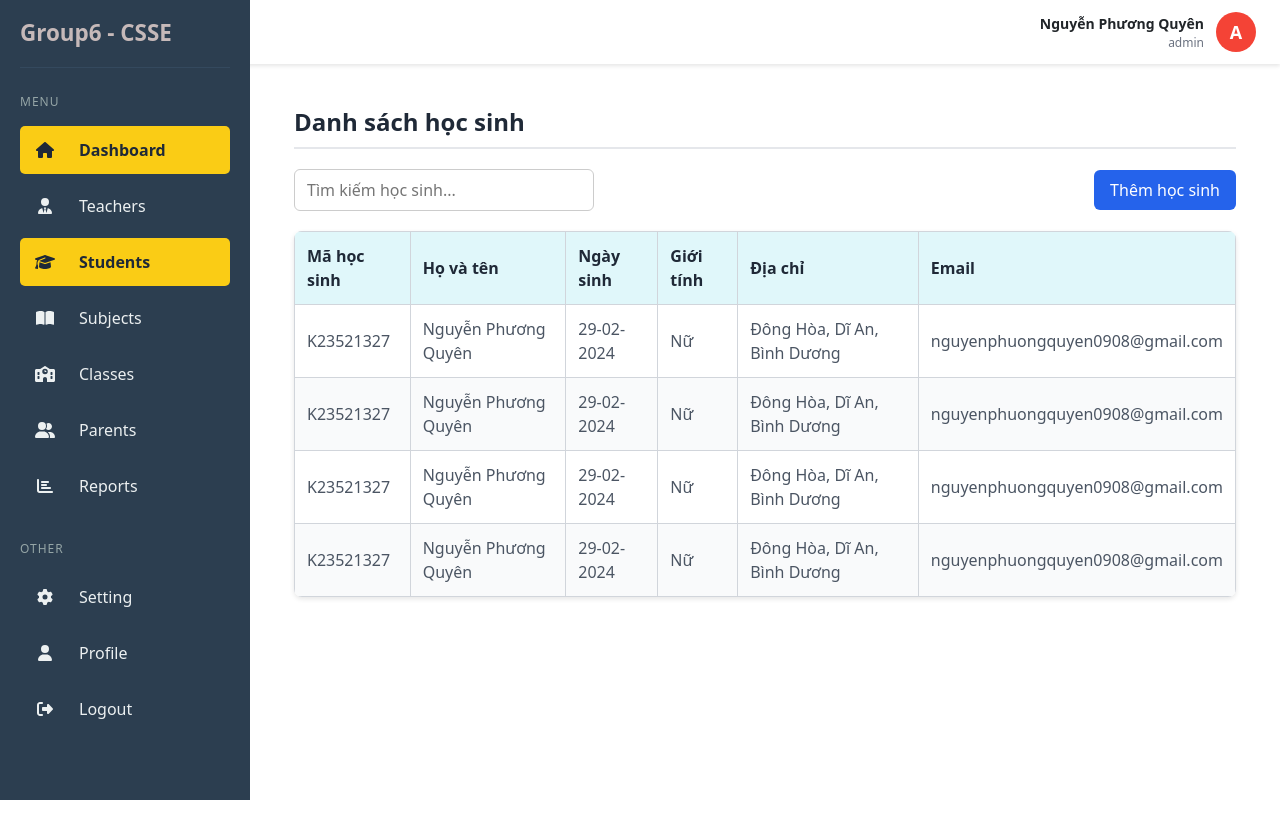
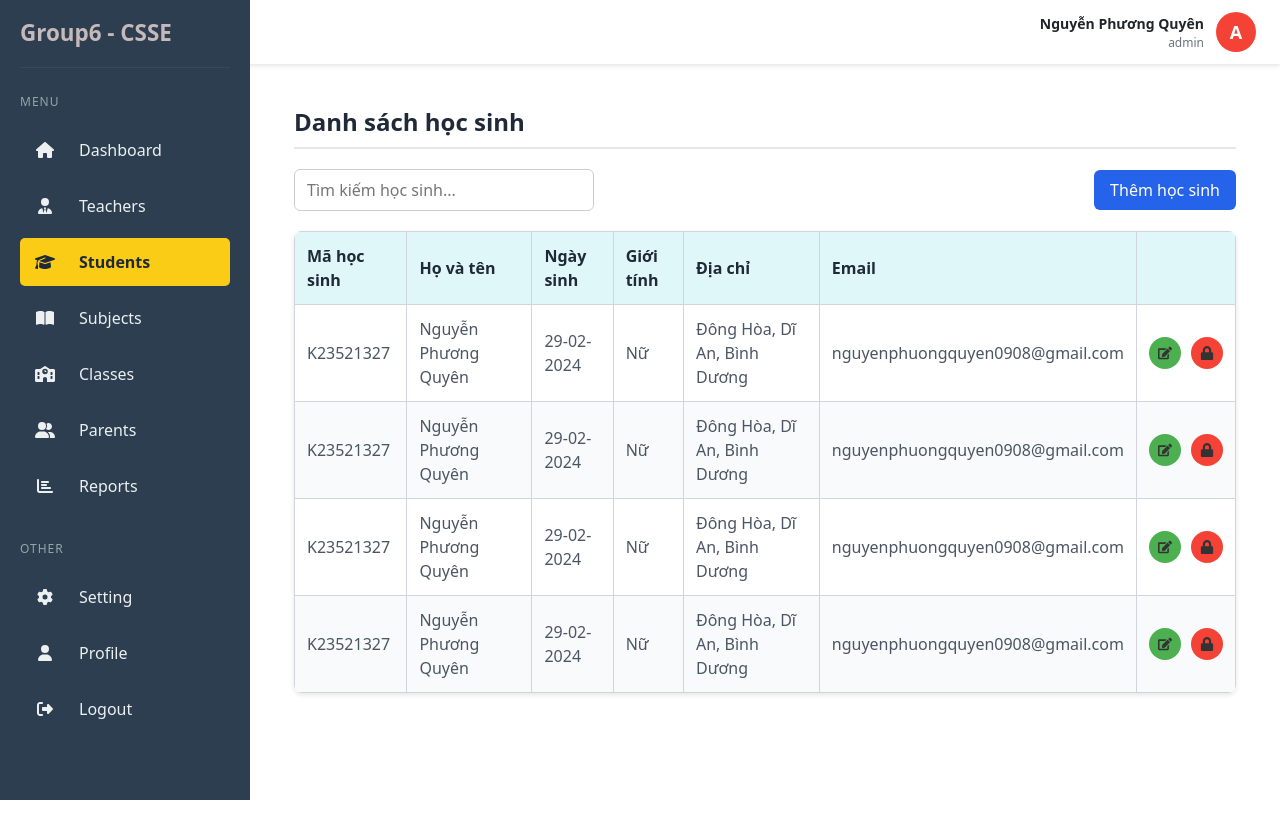
Before and after one commit to PhuongQuyen0908/Student-management-system, a React (Vite) app in the folder fe/: page /admin/students in a window 1280 px wide. Shown: the top 838 px of the page. Built offline with nearby package versions, Linux system fonts and the light colour scheme.

Commit message:
feat: create button update, lock and handle state for update student

```diff
--- a/fe/package.json
+++ b/fe/package.json
@@ -17,6 +17,7 @@
     "react": "^19.0.0",
     "react-bootstrap": "^2.10.9",
     "react-dom": "^19.0.0",
+    "react-icons": "^5.5.0",
     "react-router-dom": "^7.4.1",
     "react-toastify": "^11.0.5",
     "sass": "1.48.0"
--- a/fe/src/components/Modal/ModalUpdateStudent.jsx
+++ b/fe/src/components/Modal/ModalUpdateStudent.jsx
@@ -1,33 +1,25 @@
 import Button from 'react-bootstrap/Button';
 import Modal from 'react-bootstrap/Modal';
-import { useEffect, useState } from 'react';
 import { toast } from 'react-toastify';
+import { useState, useEffect } from 'react';
 
-//CHƯA CÓ API NÊN PHẦN NÀY CHƯA LẤY THÔNG TIN HỌC SINH ĐƯỢC
-
-const ModalUpdateStudent = (props) => {
-  const [isShowModalUpdate, setisShowModalUpdate] = useState(false);
-  const handleClose = () => setisShowModalUpdate(false);
-  const handleShow = () => setisShowModalUpdate(true);
-
+const ModalUpdateStudent = ({ show, handleClose }) => {
   const [studentName, setStudentName] = useState("");
   const [studentBirth, setStudentBirth] = useState("");
   const [studentAddress, setStudentAddress] = useState("");
   const [studentEmail, setStudentEmail] = useState("");
   const [Gender, setGender] = useState("Male");
 
-  //Phần này sẽ thêm vào trang studentList
   const defaultValidInput = {
     isValidStudentName: true,
     isValidStudentBirth: true,
     isValidStudentAddress: true,
     isValidStudentEmail: true,
-  }
+  };
+
   const [objValidInput, setObjValidInput] = useState(defaultValidInput);
 
-  //Navigate : chưa có
-
-  //check valid
+  // Validate input
   const isValidInputs = () => {
     setObjValidInput(defaultValidInput);
 
@@ -49,56 +41,56 @@ const ModalUpdateStudent = (props) => {
       return false;
     }
 
-    if (!email) {
+    if (!studentEmail) {
       toast.error("Email is required");
-      setObjValidInput({ ...defaultValidInput, isValidEmail: false });
+      setObjValidInput({ ...defaultValidInput, isValidStudentEmail: false });
       return false;
     }
 
     let re = /\S+@\S+\.\S+/;
-    if (!re.test(email)) {
-      setObjValidInput({ ...defaultValidInput, isValidPhone: false });
+    if (!re.test(studentEmail)) {
       toast.error("Please enter a valid email address");
+      setObjValidInput({ ...defaultValidInput, isValidStudentEmail: false });
       return false;
     }
+
     return true;
+  };
+
+  const confirmUpdateStudent = async () => {
+    if (isValidInputs()) {
+      // Gọi API cập nhật học sinh (sẽ thêm sau)
+      toast.success("Cập nhật học sinh thành công");
+      handleClose();
     }
+  };
 
-  const confirmAddStudent = async () => {
-    let check = isValidInputs();
-    if (check === true) {
-      //gọi api thêm học sinh
-      toast.success("Thêm học sinh thành công");
-      setisShowModalUpdate(false);
+  // (Optional) Reset form mỗi khi mở modal
+  useEffect(() => {
+    if (show) {
+      setStudentName("");
+      setStudentBirth("");
+      setStudentAddress("");
+      setStudentEmail("");
+      setGender("Male");
+      setObjValidInput(defaultValidInput);
     }
-  }
-
-
-  useEffect(() => {
-    console.log(studentBirth);
-  });
+  }, [show]);
 
   return (
-    <>
-      <Button variant="primary" onClick={handleShow}>
-        Sửa học sinh
-      </Button>
-
-      <Modal show={isShowModalUpdate} onHide={handleClose} centered >
+    <Modal show={show} onHide={handleClose} centered>
       <Modal.Header closeButton>
         <Modal.Title>Sửa học sinh</Modal.Title>
       </Modal.Header>
       <Modal.Body>
-
         <div className="mb-3">
           <label htmlFor="studentId" className="form-label">Mã học sinh</label>
           <input
             type="text"
-              className={objValidInput.isValidStudentName ? "form-control" : "is-invalid form-control"}
+            className="form-control"
             id="studentId"
             placeholder="Không được sửa"
-            //value={studentName}
-            //onChange={(e) => setStudentName(e.target.value)}
+            disabled
           />
         </div>
 
@@ -108,7 +100,7 @@ const ModalUpdateStudent = (props) => {
             type="text"
             className={objValidInput.isValidStudentName ? "form-control" : "is-invalid form-control"}
             id="studentName"
-              placeholder="bao phuc"
+            placeholder="Nguyễn Văn A"
             value={studentName}
             onChange={(e) => setStudentName(e.target.value)}
           />
@@ -127,7 +119,7 @@ const ModalUpdateStudent = (props) => {
 
         <div className="mb-3">
           <label className="form-label">Giới tính</label>
-            <div className="d-flex flex-row justify-content-start gap-3">
+          <div className="d-flex flex-row gap-3">
             <div className="form-check">
               <input
                 className="form-check-input"
@@ -147,8 +139,8 @@ const ModalUpdateStudent = (props) => {
                 className="form-check-input"
                 type="radio"
                 name="Gender"
+                id="Female"
                 value="Female"
-                  id="Female"
                 checked={Gender === "Female"}
                 onChange={(e) => setGender(e.target.value)}
               />
@@ -164,8 +156,8 @@ const ModalUpdateStudent = (props) => {
           <input
             type="text"
             className={objValidInput.isValidStudentAddress ? "form-control" : "is-invalid form-control"}
-              id="studentAdrress"
-              placeholder="Thành phố Hồ Chí Minh"
+            id="studentAddress"
+            placeholder="TP. Hồ Chí Minh"
             value={studentAddress}
             onChange={(e) => setStudentAddress(e.target.value)}
           />
@@ -177,7 +169,7 @@ const ModalUpdateStudent = (props) => {
             type="email"
             className={objValidInput.isValidStudentEmail ? "form-control" : "is-invalid form-control"}
             id="studentEmail"
-              placeholder="nguyenlam.baophuc@gmail.com"
+            placeholder="example@gmail.com"
             value={studentEmail}
             onChange={(e) => setStudentEmail(e.target.value)}
           />
@@ -187,13 +179,12 @@ const ModalUpdateStudent = (props) => {
         <Button variant="secondary" onClick={handleClose}>
           Hủy
         </Button>
-          <Button variant="primary" onClick={confirmAddStudent}>
+        <Button variant="primary" onClick={confirmUpdateStudent}>
           Sửa
         </Button>
       </Modal.Footer>
     </Modal>
-    </>
   );
-}
+};
 
 export default ModalUpdateStudent;
--- a/fe/src/components/StudentTable.jsx
+++ b/fe/src/components/StudentTable.jsx
@@ -1,7 +1,9 @@
-import React, { useState } from 'react';
 import '../styles/StudentTable.scss';
 import TableHeaderAction from './TableHeaderAction';
 import ModalAddStudent from './Modal/ModalAddStudent';
+import { FaEdit, FaLock } from 'react-icons/fa';
+import useModal from '../hooks/useModal';
+import ModalUpdateStudent from './Modal/ModalUpdateStudent';
 const dummyData = [
     {
         id: 'K23521327',
@@ -39,20 +41,13 @@ const dummyData = [
 ];
 
 const StudentTable = () => {
-    const [isShowModalAdd, setIsShowModalAdd] = useState(false);
-
-    const handleOpenAddModal = () => {
-        setIsShowModalAdd(true);
-    };
-
-    const handleCloseAddModal = () => {
-        setIsShowModalAdd(false);
-    };
+    const addModal = useModal();
+    const updateModal = useModal();
     return (
 
         <div className="student-table-wrapper">
             <TableHeaderAction
-                onAddClick={handleOpenAddModal}
+                onAddClick={addModal.open}
                 onSearchChange={(value) => console.log('Tìm kiếm:', value)}
                 placeholder="Tìm kiếm học sinh..."
                 addLabel="Thêm học sinh"
@@ -68,6 +63,7 @@ const StudentTable = () => {
                             <th>Giới tính</th>
                             <th>Địa chỉ</th>
                             <th>Email</th>
+                            <th></th>
                         </tr>
                     </thead>
                     <tbody>
@@ -79,15 +75,31 @@ const StudentTable = () => {
                                 <td>{student.gender}</td>
                                 <td>{student.address}</td>
                                 <td>{student.email}</td>
+                                <td>
+                                    <div className="action-buttons">
+                                        <button className="icon-button edit" onClick={updateModal.open} title="Chỉnh sửa">
+                                            <FaEdit />
+                                        </button>
+                                        <button className="icon-button lock" title="Khóa">
+                                            <FaLock />
+                                        </button>
+                                    </div>
+                                </td>
                             </tr>
                         ))}
                     </tbody>
                 </table>
             </div>
-            {isShowModalAdd && (
+            {addModal.isOpen && (
                 <ModalAddStudent
-                    show={isShowModalAdd}
-                    handleClose={handleCloseAddModal}
+                    show={addModal.isOpen}
+                    handleClose={addModal.close}
+                />
+            )}
+            {updateModal.isOpen && (
+                <ModalUpdateStudent
+                    show={updateModal.isOpen}
+                    handleClose={updateModal.close}
                 />
             )}
         </div>
--- a/fe/src/components/Taskbar/Taskbar.jsx
+++ b/fe/src/components/Taskbar/Taskbar.jsx
@@ -23,7 +23,7 @@ const Taskbar = () => {
       </div>
       <div className="taskbar-section">
         <p className="section-title">MENU</p>
-        <NavLink to="/admin" className={({ isActive }) => `taskbar-item ${isActive ? 'active-taskbar' : ''}`}>
+        <NavLink to="/admin" end className={({ isActive }) => `taskbar-item ${isActive ? 'active-taskbar' : ''}`}>
           <FontAwesomeIcon icon={faHome} /> Dashboard
         </NavLink>
         <NavLink to="/admin/teachers" className={({ isActive }) => `taskbar-item ${isActive ? 'active-taskbar' : ''}`}>
--- /dev/null
+++ b/fe/src/hooks/useModal.js
@@ -0,0 +1,16 @@
+import { useState } from 'react';
+
+const useModal = () => {
+    const [isOpen, setIsOpen] = useState(false);
+
+    const open = () => setIsOpen(true);
+    const close = () => setIsOpen(false);
+
+    return {
+        isOpen,
+        open,
+        close
+    };
+};
+
+export default useModal;
--- a/fe/src/styles/StudentTable.scss
+++ b/fe/src/styles/StudentTable.scss
@@ -5,7 +5,41 @@
     box-shadow: 0 2px 5px rgba(0, 0, 0, 0.1);
     margin: 20px 0;
   }
+  .action-buttons {
+    display: flex;
+    gap: 10px;
+    justify-content: center;
 
+    .icon-button {
+      width: 32px;
+      height: 32px;
+      border: none;
+      border-radius: 50%;
+      background-color: #e0e0e0;
+      display: flex;
+      align-items: center;
+      justify-content: center;
+      cursor: pointer;
+      transition: background-color 0.2s ease;
+
+      svg {
+        color: #333;
+        font-size: 14px;
+      }
+
+      &.edit {
+        background-color: #4caf50;
+      }
+
+      &.lock {
+        background-color: #f44336;
+      }
+
+      &:hover {
+        filter: brightness(0.9);
+      }
+    }
+  }
   .student-table {
     min-width: 100%;
     color: #4b5563;
@@ -36,4 +70,5 @@
     tbody tr:nth-child(even) {
       background-color: #f9fafb;
     }
+
   }
```
Also changed, not shown: 1 other file (tests, documents, lock files or other folders). Lines whose indentation alone changed are shown as unchanged.
